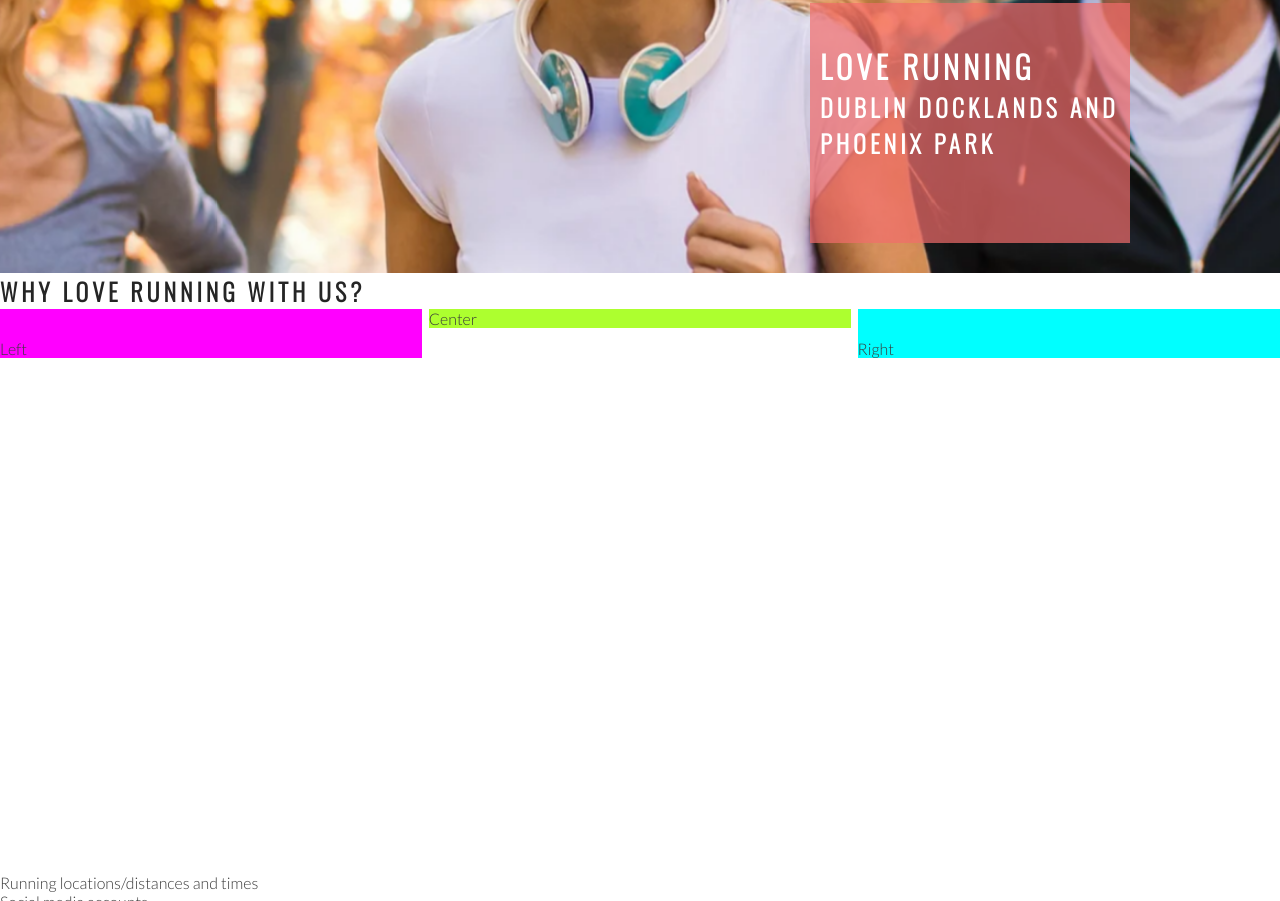
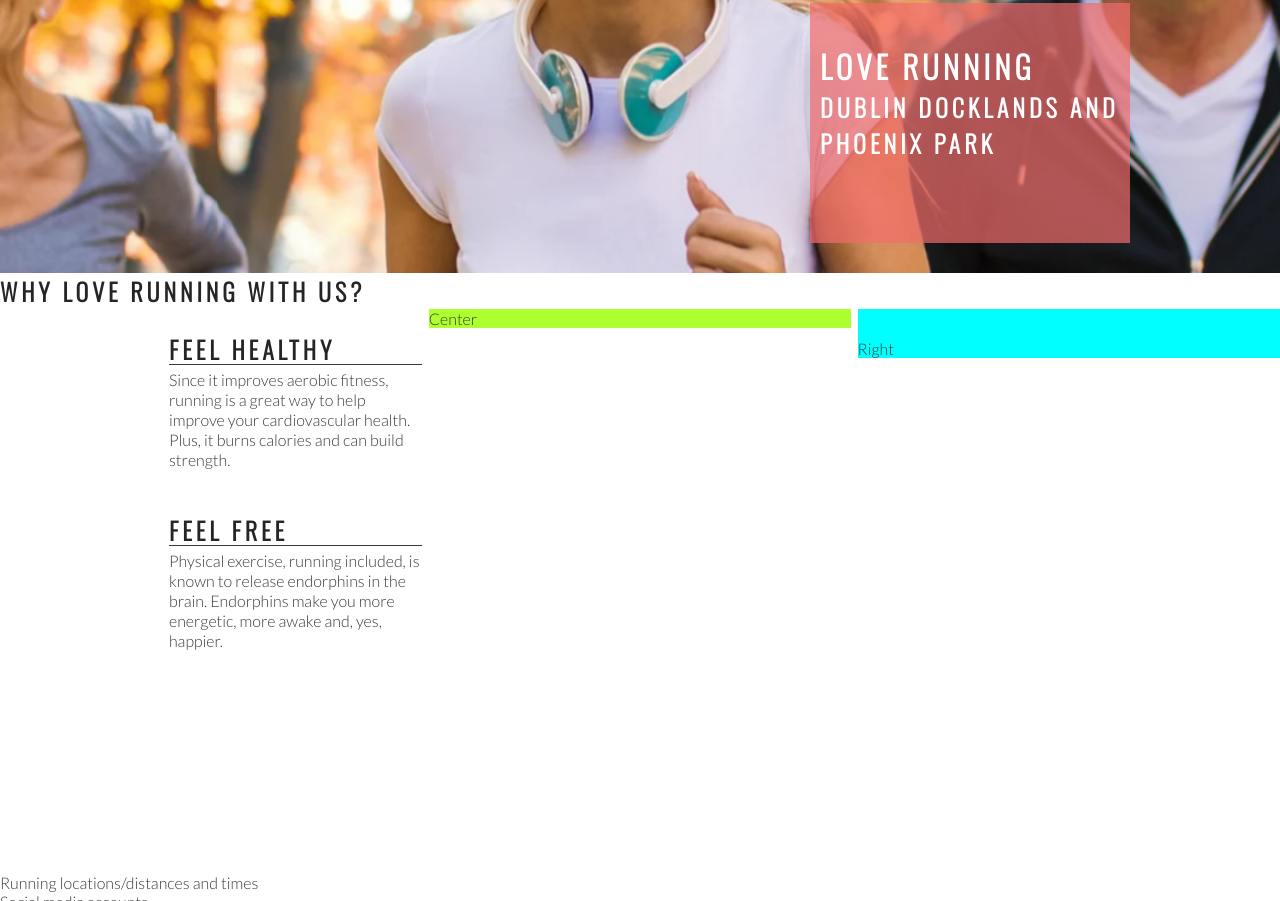
Before and after one commit to Ronan-O-Murchu/love-running, a plain HTML site: page index.html in a window 1280 px wide. Shown: the part 402-1303 px from the top of the page. Drawn offline with nearby package versions, Linux system fonts and the light colour scheme.

Commit message:
style: add left ethos content and format

```diff
--- a/assets/css/style.css
+++ b/assets/css/style.css
@@ -29,7 +29,7 @@ h1, h2 {
 
 /* navigation links */
 
-menu {
+#menu {
     font-size: 110%;
     letter-spacing: 4px;
 }
@@ -122,7 +122,6 @@ menu {
     padding-top: 30px;
     width: 33%;
     float: left;
-    background-color: magenta;
 }
 
 #right-about {
@@ -137,3 +136,17 @@ menu {
     margin: 0 auto;
     background-color: greenyellow;
 }
+
+hr {
+    border-top: 1px solid #3a3a3a;
+    width: 100%;
+    margin: 5px 0;
+}
+
+.left-about-heading {
+    width: 60%;
+    float: right;
+    line-height: 20px;
+    clear: both;
+    margin-bottom: 50px;
+}
--- a/index.html
+++ b/index.html
@@ -37,7 +37,22 @@
     </section>
     <section id="club-ethos">
         <h1>Why Love Running With Us?</h1>
-        <div id="left-about">Left</div>
+        <div id="left-about">
+            <div class="left-about-heading">
+                <h2>Feel Healthy</h2>
+                <hr>
+                <p>Since it improves aerobic fitness,
+                    running is a great way to help improve your cardiovascular health.
+                    Plus, it burns calories and can build strength.</p>
+            </div>
+            <div class="left-about-heading">
+                <h2>Feel Free</h2>
+                <hr>
+                <p>Physical exercise, running included,
+                    is known to release endorphins in the brain.
+                    Endorphins make you more energetic, more awake and, yes, happier.</p>
+            </div>
+        </div>
         <div id="right-about">Right</div>
         <div id="center-about">Center</div>
     </section>
```
